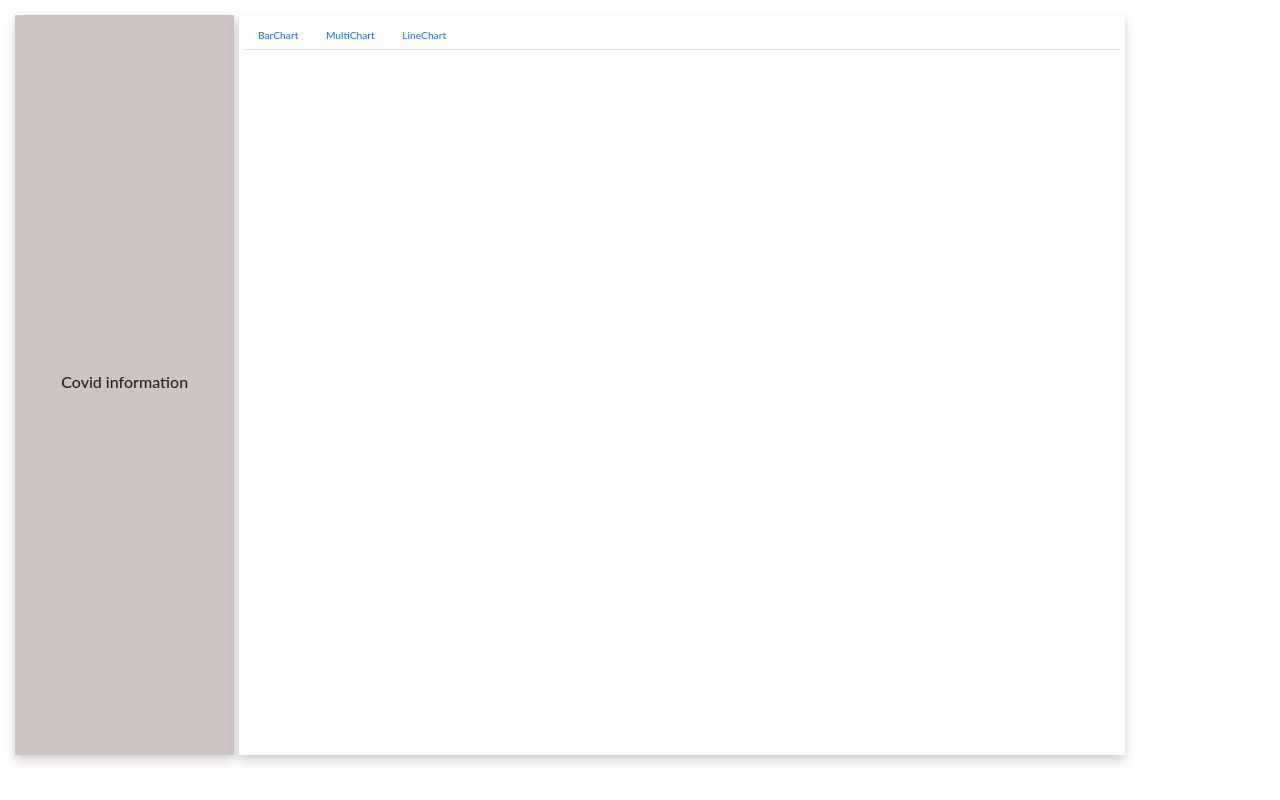
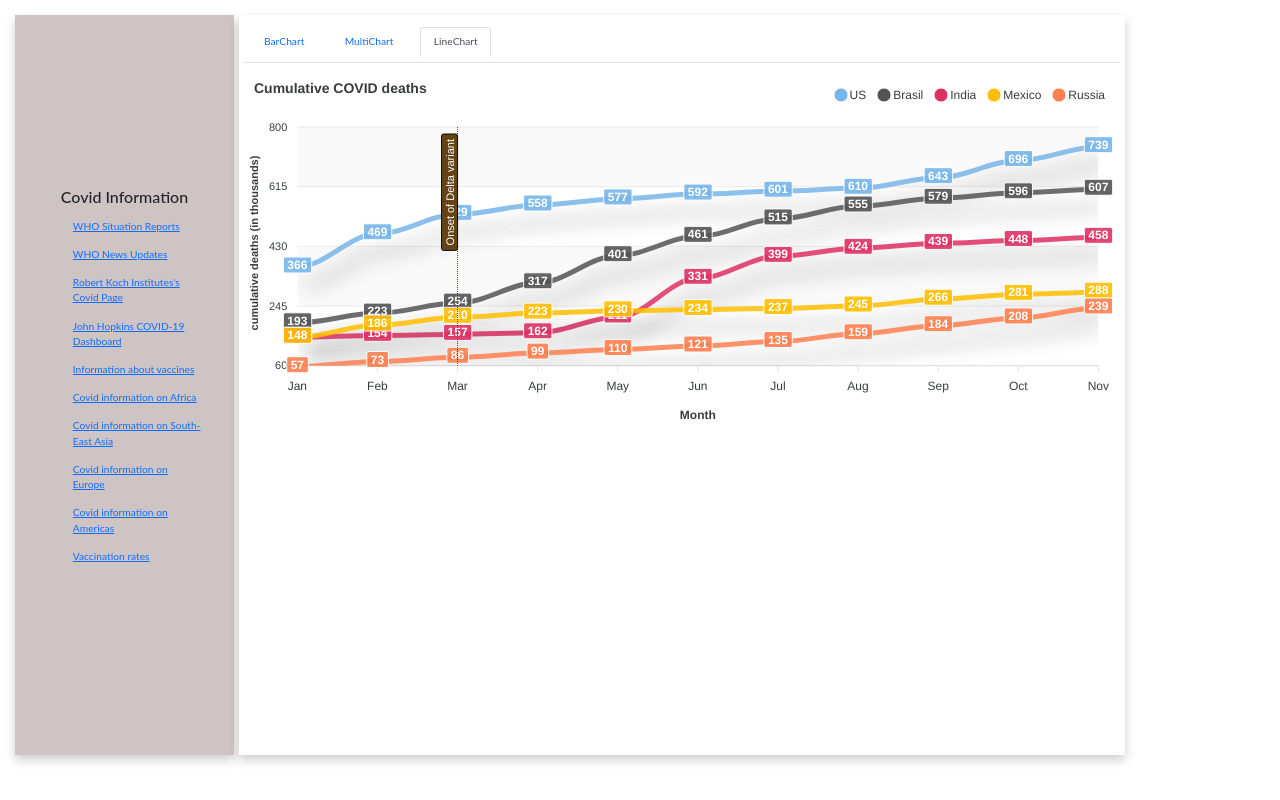
Before and after one commit to Joldon/covid-dashboard, a React (Create React App) app: page / in a window 1280 px wide. Built offline with nearby package versions, Linux system fonts and the light colour scheme.

Commit message:
first draft

```diff
--- a/src/App.css
+++ b/src/App.css
@@ -31,6 +31,20 @@ html, body {
   background: rgb(207, 196, 196);
   align-content: center;
   box-shadow: 0 5px 10px rgb(0 0 0 / 0.2);
+}
+
+.sidebar, h1 {
+  padding: 2rem;
+}
+
+ul {
+  list-style: none;
+  list-style-type: none;
+  text-align: left;
+}
+
+li {
+  padding: .5rem;
 }
 
 .dashboard {
--- a/src/App.js
+++ b/src/App.js
@@ -1,6 +1,6 @@
 import 'bootstrap/dist/css/bootstrap.min.css';
 
-import ControlledTabs from './ControlledTabs';
+import Dashboard from './Dashboard';
 import SideBar from './components/SideBar'
 import './App.css';
 
@@ -11,8 +11,14 @@ function App() {
         <SideBar />
       </div>
       <div className='dashboard'>
+        <div class="item">
+        </div>
+        <div class="item">
+        </div>
+        <div class="item">
+        </div>
         <div className='tabs'>
-          <ControlledTabs />
+          <Dashboard />
         </div>
       </div>
     </div>
--- a/src/ControlledTabs.js
+++ b/src/Dashboard.js
@@ -7,8 +7,8 @@ import MultiChart from './components/MultiChart';
 import LineChart from './components/LineChart';
 
 
-function ControlledTabs() {
-    const [key, setKey] = useState('home');
+function Dashboard() {
+    const [key, setKey] = useState('LineChart');
 
     return (
       <Tabs
@@ -16,6 +16,7 @@ function ControlledTabs() {
         activeKey={key}
         onSelect={(k) => setKey(k)}
         className="mb-3"
+        selectedIndex={1}
       >
         <Tab eventKey="BarChart" title="BarChart">
           <BarChart />
@@ -29,4 +30,4 @@ function ControlledTabs() {
       </Tabs>
     );
   }
-export default ControlledTabs
+export default Dashboard
--- a/src/components/LineChart.js
+++ b/src/components/LineChart.js
@@ -57,7 +57,7 @@ const LineChart = () => {
           curve: 'smooth'
         },
         title: {
-          text: 'Cumulative COVID deaths (in thousands) by month in top 5 affected countries',
+          text: 'Cumulative COVID deaths ',
           align: 'left'
         },
         grid: {
@@ -79,7 +79,7 @@ const LineChart = () => {
         },
         yaxis: {
           title: {
-            text: 'cumulative deaths'
+            text: 'cumulative deaths (in thousands)'
           },
           min: 60,
           max: 800
--- a/src/components/SideBar.js
+++ b/src/components/SideBar.js
@@ -3,15 +3,19 @@ import React from 'react'
 const SideBar = () => {
     return (
         <div>
-          <h5>Covid information</h5>
-          {/* <ul>
-              <li><a href="">information</a></li>
-              <li><a href="">information</a></li>
-              <li><a href="">information</a></li>
-              <li><a href="">information</a></li>
-              <li><a href="">information</a></li>
-              <li><a href="">information</a></li>
-          </ul> */}
+          <h5>Covid Information</h5>
+          <ul>
+              <li><a href="https://www.who.int/emergencies/diseases/novel-coronavirus-2019/situation-reports">WHO Situation Reports</a></li>
+              <li><a href="https://www.who.int/news-room/news-updates">WHO News Updates</a></li>
+              <li><a href="https://www.rki.de/DE/Home/homepage_node.html">Robert Koch Institutes's Covid Page</a></li>
+              <li><a href="https://coronavirus.jhu.edu/map.html">John Hopkins COVID-19 Dashboard</a></li>
+              <li><a href="https://coronavirus.jhu.edu/vaccines">Information about vaccines</a></li>
+              <li><a href="https://www.afro.who.int/health-topics/coronavirus-covid-19">Covid information on Africa</a></li>
+              <li><a href="https://www.who.int/southeastasia/outbreaks-and-emergencies/covid-19">Covid information on South-East Asia</a></li>
+              <li><a href="https://www.euro.who.int/en/health-topics/health-emergencies/coronavirus-covid-19">Covid information on Europe</a></li>
+              <li><a href="https://reliefweb.int/report/colombia/americas-covid-19-response-update-31-24-september-2021">Covid information on Americas</a></li>
+              <li><a href="https://graphics.reuters.com/world-coronavirus-tracker-and-maps/vaccination-rollout-and-access/">Vaccination rates</a></li>
+          </ul>
         </div>
     )
 }
```
